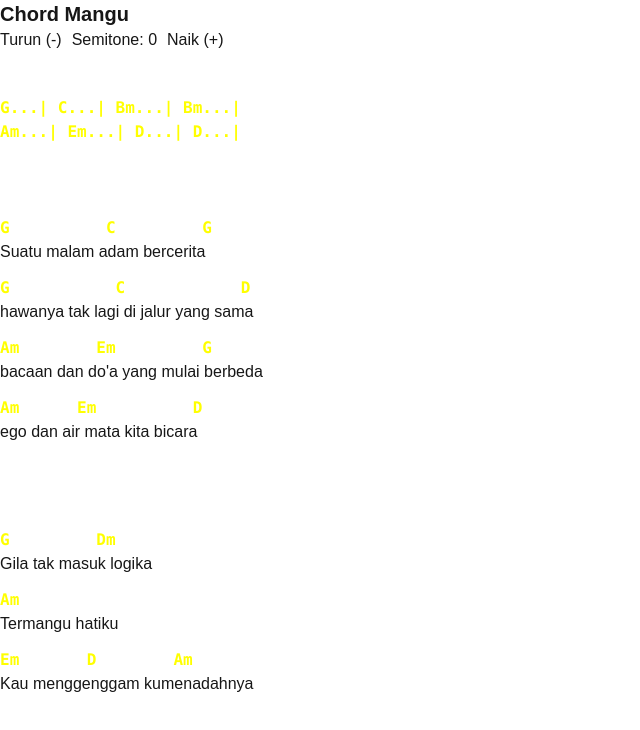
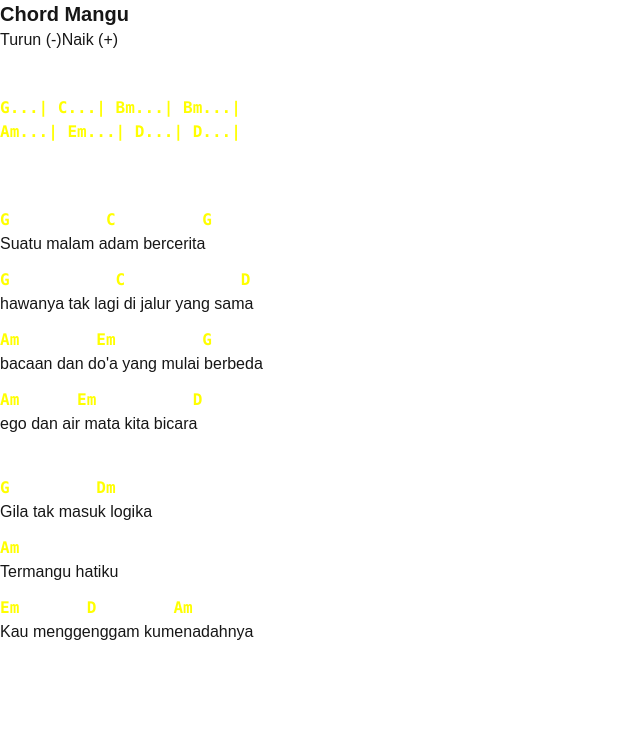
Before and after one commit to EmilFerdinanA/Chords-KITA, a Next.js app: page / in a window 1280 px wide. Shown: the top 730 px of the page, without its empty margins (0-640 px from the left). Built offline with nearby package versions, Linux system fonts and the light colour scheme.

Commit message:
create separate button component

```diff
--- a/components/Lyric.tsx
+++ b/components/Lyric.tsx
@@ -1,5 +1,6 @@
 "use client";
 import React, { useState } from "react";
+import TransposeButton from "./TransposeButton";
 
 export interface RootObject {
   label?: string;
@@ -18,24 +19,14 @@ export default function Lyric({ songData }: { songData: RootObject[] }) {
 
   return (
     <>
-      <div>
-        <button
-          onClick={() => setSemitone((prev) => (((prev - 1) % 12) + 12) % 12)}
-        >
-          Turun (-)
-        </button>
-        <span style={{ margin: "0 10px" }}>Semitone: {semitone}</span>
-        <button
-          onClick={() => setSemitone((prev) => (((prev + 1) % 12) + 12) % 12)}
-        >
-          Naik (+)
-        </button>
-      </div>
+      <TransposeButton setSemitone={setSemitone} />
 
       <div style={{ marginTop: 20 }}>
         {transposedChord?.map((line, idx) => (
           <div key={idx} style={{ marginBottom: 12 }}>
-            {/* {line.chord && ( */}
+            {line.chord === "" ? (
+              <div className="mt-10" />
+            ) : (
               <div>
                 <pre
                   style={{
@@ -51,7 +42,8 @@ export default function Lyric({ songData }: { songData: RootObject[] }) {
                   {line.chord}
                 </pre>
               </div>
-            {/* )} */}
+            )}
+
             {line.lyric && <div>{line.lyric}</div>}
           </div>
         ))}
--- /dev/null
+++ b/components/TransposeButton.tsx
@@ -0,0 +1,22 @@
+interface IProps {
+  setSemitone: React.Dispatch<React.SetStateAction<number>>;
+}
+
+const TransposeButton: React.FC<IProps> = ({ setSemitone }) => {
+  const handleDecrease = () => {
+    setSemitone((prev) => (((prev - 1) % 12) + 12) % 12);
+  };
+
+  const handleIncrease = () => {
+    setSemitone((prev) => (((prev + 1) % 12) + 12) % 12);
+  };
+
+  return (
+    <>
+      <button onClick={handleDecrease}>Turun (-)</button>
+      <button onClick={handleIncrease}>Naik (+)</button>
+    </>
+  );
+};
+
+export default TransposeButton;
--- a/components/data.ts
+++ b/components/data.ts
@@ -3,7 +3,7 @@ export const songData = [
     chord: "G...| C...| Bm...| Bm...| \nAm...| Em...| D...| D...|",
     label: "Intro",
   },
-  { chord: "\n" },
+  { chord: "" },
   {
     chord: "G          C         G",
     lyric: "Suatu malam adam bercerita",
@@ -18,7 +18,7 @@ export const songData = [
     lyric: "bacaan dan do'a yang mulai berbeda",
   },
   { chord: "Am      Em          D", lyric: "ego dan air mata kita bicara" },
-  { chord: "\n" },
+  { chord: "" },
   { chord: "", label: "Chorus" },
   {
     chord: "G         Dm",
```
Lines whose indentation alone changed are shown as unchanged.
